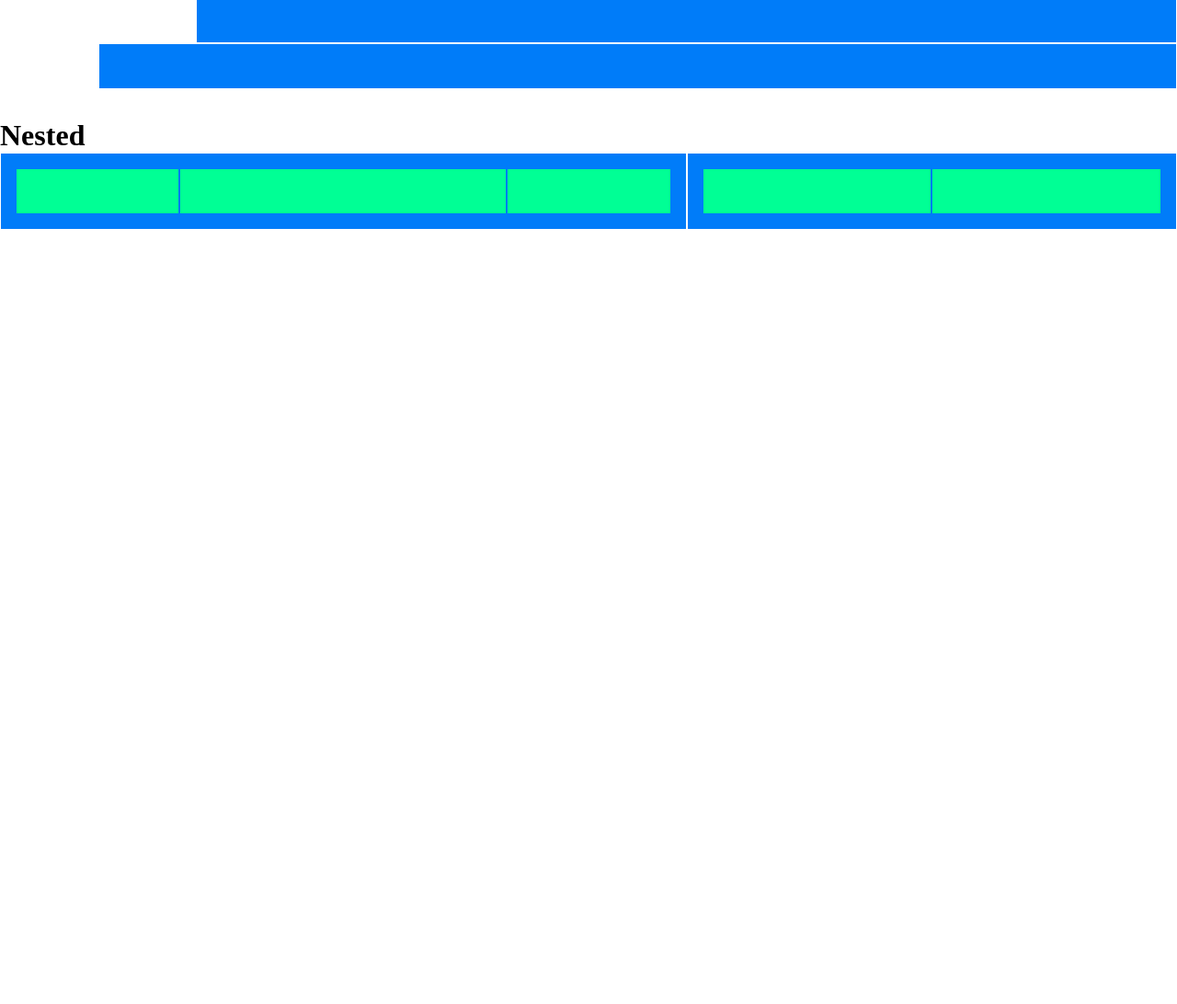
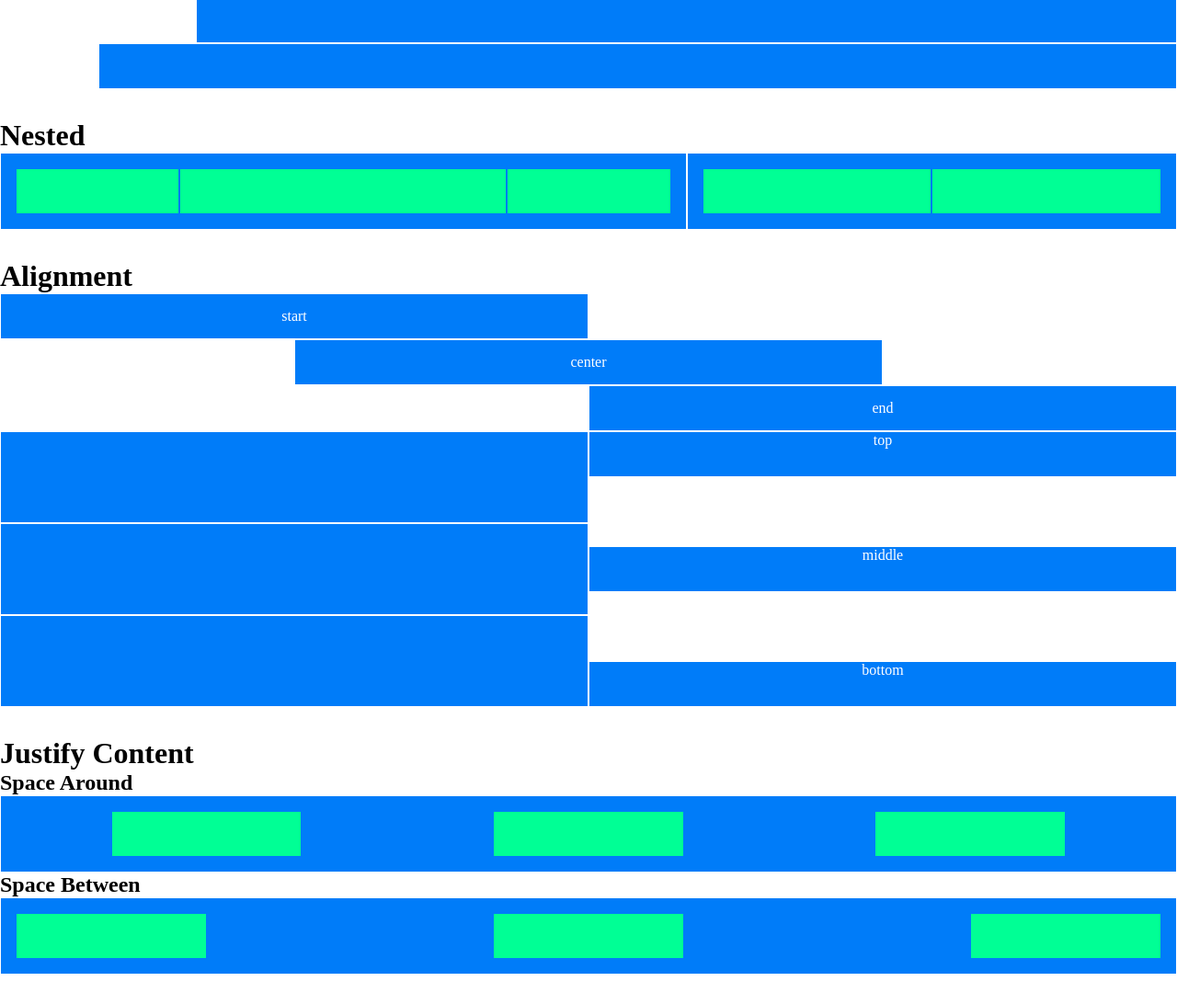
Before and after one commit to marcomammi02/html-css-12bool, a plain HTML site: page index.html in a window 1280 px wide. Shown: the part 1275-2367 px from the top of the page at 92% size. Before the commit the page ends 1557 px from the top, so only its background shows below. Drawn offline with Linux system fonts and the light colour scheme.

Commit message:
Last commit

```diff
--- a/css/12bool.css
+++ b/css/12bool.css
@@ -13,17 +13,60 @@
     flex-wrap: wrap;
 }
 
+
+/* PADDING */
+.p-1{
+    padding: 1rem;
+}
+
+
+/* HORIZZONTAL ALIGN */
+.ha-s{
+    justify-content: flex-start;
+}
+
+.ha-c{
+    justify-content: center;
+}
+
+.ha-e{
+    justify-content: flex-end;
+}
+
+
+/* VERTICAL ALIGN */
+.va-t{
+    align-items: flex-start;
+}
+
+.va-m{
+    align-items: center;
+}
+
+.va-b{
+    align-items: flex-end;
+}
+
+
+
+/* SPACE ROW */
+.sr-a{
+    justify-content: space-around;
+}
+
+.sr-b{
+    justify-content: space-between;
+}
+
+
+/* CONTENT */
 .content{
     width: 100%;
-    min-height: 100%;
+    height: 100%;
     display: flex;
     justify-content: center;
     align-items: center;
     color: white;
-}
-
-.p-1{
-    padding: 1rem;
 }
 
 
--- a/css/style.css
+++ b/css/style.css
@@ -8,3 +8,7 @@
     background-color: rgb(0, 255, 149);
     border: 1px solid rgb(0, 124, 249);
 }
+
+[class*=big]{
+    min-height: 100px;
+}
--- a/index.html
+++ b/index.html
@@ -185,5 +185,52 @@
             </div>
         </div>
     </div>
+    <h1>Alignment</h1>
+    <div class="container">
+        <div class="row ha-s">
+            <div class="col-6"><div class="content">start</div></div>
+        </div>
+        <div class="row ha-c">
+            <div class="col-6"><div class="content">center</div></div>
+        </div>
+        <div class="row ha-e">
+            <div class="col-6"><div class="content">end</div></div>
+        </div>
+        <div class="row va-t">
+            <div class="col-6 big"></div>
+            <div class="col-6"><div class="content">top</div></div>
+        </div>
+        <div class="row va-m">
+            <div class="col-6 big"></div>
+            <div class="col-6"><div class="content">middle</div></div>
+        </div>
+        <div class="row va-b">
+            <div class="col-6 big"></div>
+            <div class="col-6"><div class="content">bottom</div></div>
+        </div>
+    </div>
+    <h1>Justify Content</h1>
+    <h2>Space Around</h2>
+    <div class="container">
+        <div class="row">
+            <div class="col-12">
+                <div class="row p-1 sr-a">
+                    <div class="nested col-2"></div>
+                    <div class="nested col-2"></div>
+                    <div class="nested col-2"></div>
+                </div>
+            </div>
+        </div>
+        <h2>Space Between</h2>
+        <div class="row">
+            <div class="col-12">
+                <div class="row p-1 sr-b">
+                    <div class="nested col-2"></div>
+                    <div class="nested col-2"></div>
+                    <div class="nested col-2"></div>
+                </div>
+            </div>
+        </div>
+    </div>
 </body>
 </html>
```
